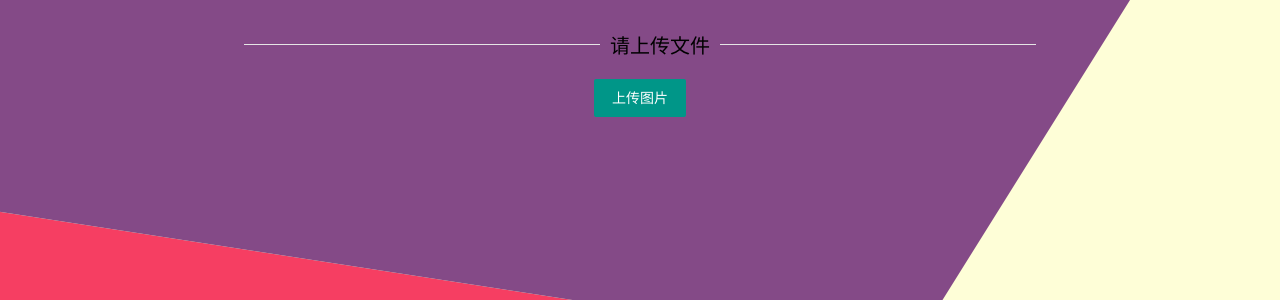
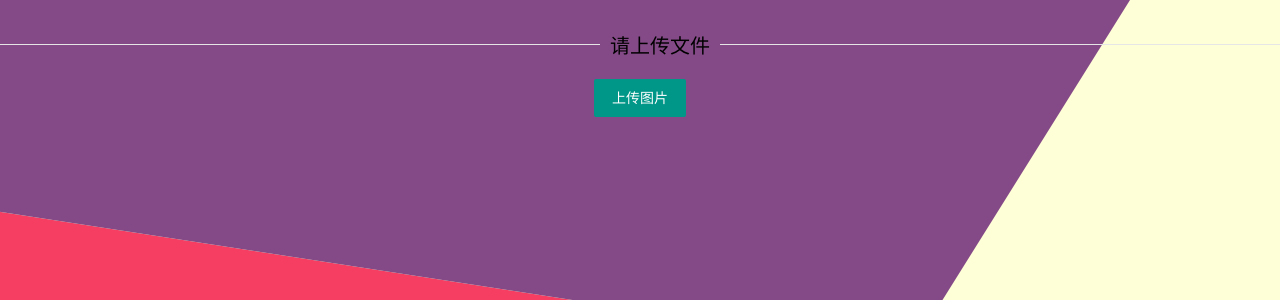
Before and after one commit to GodWord/ocr_work, a Flask app: page / in a window 1280 px wide. Shown: the top 300 px of the page. Run offline with Flask 2, Linux system fonts and the light colour scheme.

Commit message:
fix-修改div样式

```diff
--- a/templates/index.html
+++ b/templates/index.html
@@ -6,7 +6,7 @@
 <body style="text-align:center; background-image: url({{ url_for('static',filename='img/background.png') }})">
 <script src="{{ url_for('static',filename='layui/layui.js') }}"></script>
 
-<div style="align-content: center;width:61.8%;margin-left:19.1%;margin-right:19.1%">
+<div style="align-content: center;">
     <fieldset class="layui-elem-field layui-field-title" style="margin-top: 30px;">
         <legend>请上传文件</legend>
     </fieldset>
@@ -71,6 +71,10 @@
                     let br = document.createElement("br");
                     div.appendChild(br);
                 }
+                ;
+                let div = document.getElementById("res_words");
+                let hr = document.createElement("hr");
+                div.appendChild(hr);
 
             }
             , error: function () {
```
